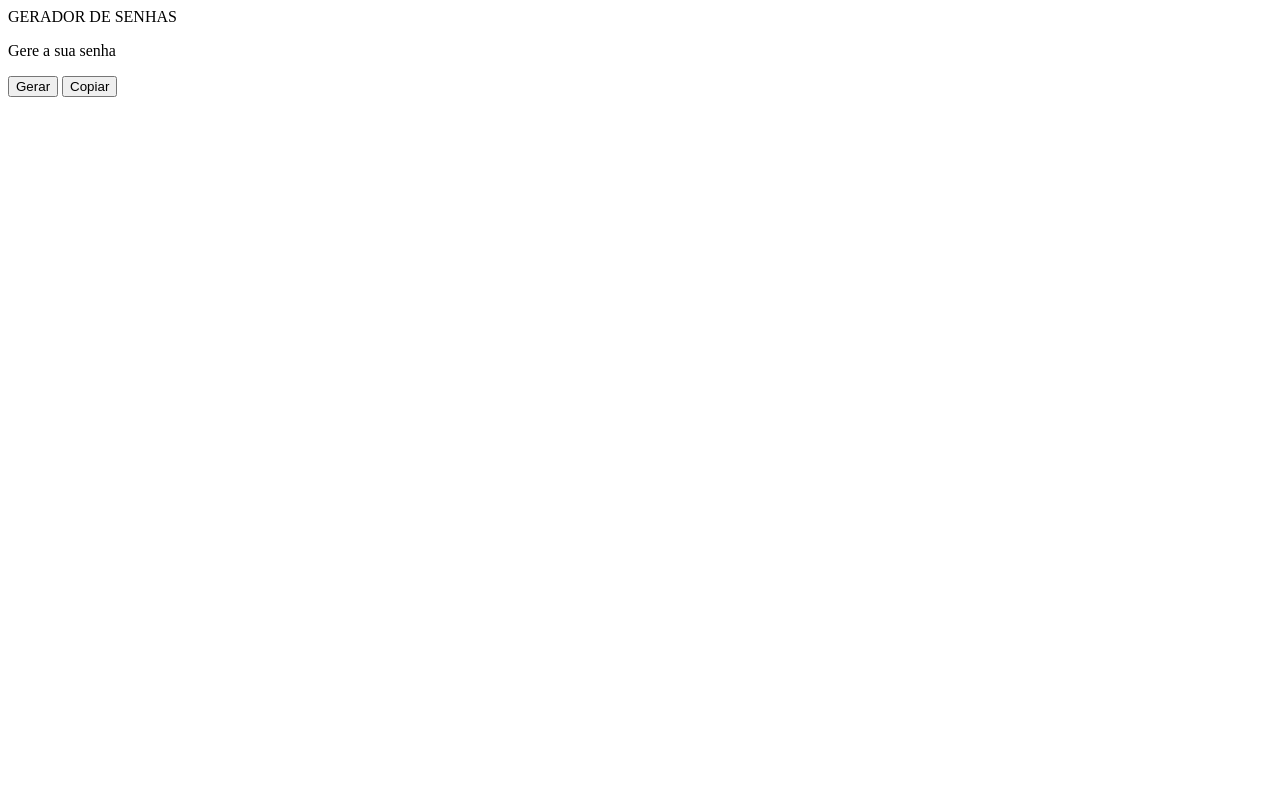
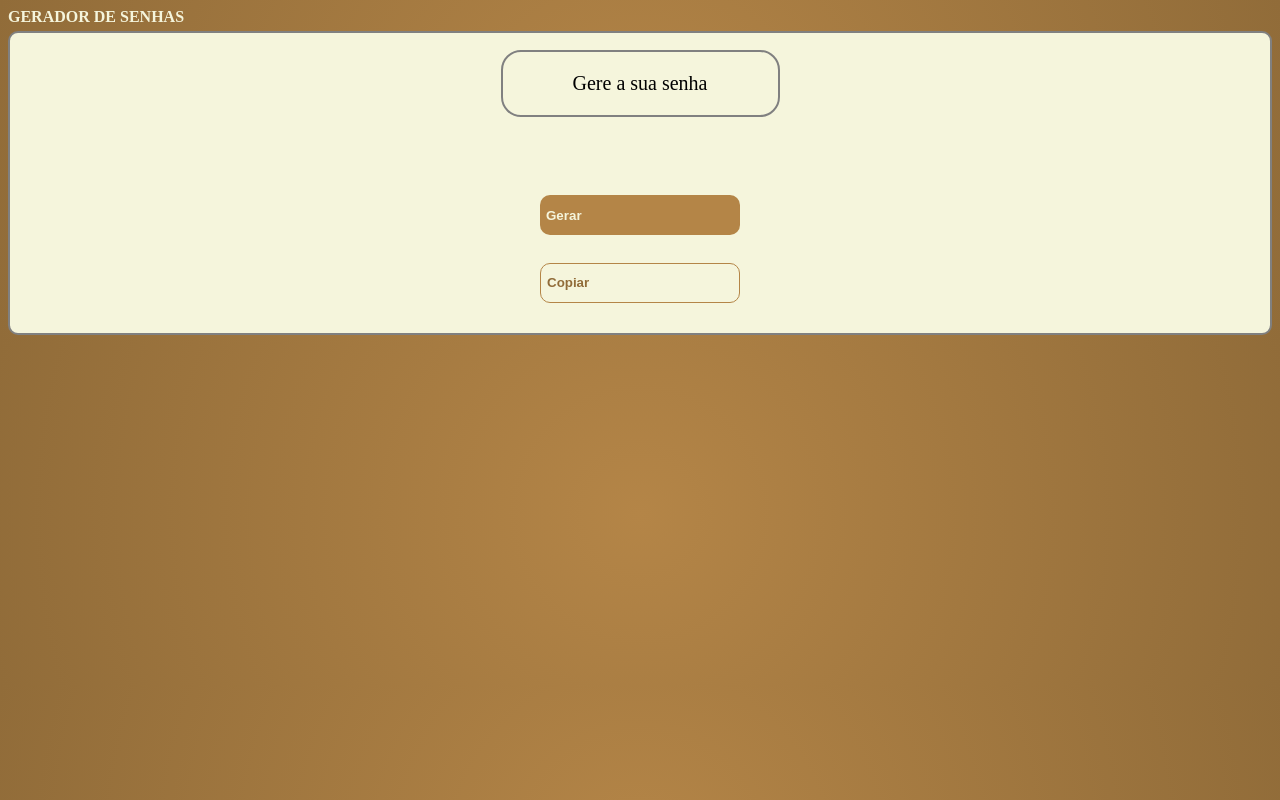
Before and after one commit to BrunoHenrique128/gerador-de-senha-memoravel, a plain HTML site: page index.html in a window 1280 px wide. Drawn offline with Linux system fonts and the light colour scheme.

Commit message:
Fiz a estilização do site

```diff
--- a/index.html
+++ b/index.html
@@ -7,7 +7,7 @@
     <link rel="stylesheet" href="style.css">
 </head>
 <body>
-    <header style="">GERADOR DE SENHAS</header>
+    <header>GERADOR DE SENHAS</header>
     <div class="container">
         <div class="passwordContainer">
             <p id="password">Gere a sua senha</p>
--- a/style.css
+++ b/style.css
@@ -0,0 +1,71 @@
+header {
+    margin-bottom: 5px;
+    color: beige;
+    font-weight: bold;
+}
+
+body {
+    background: radial-gradient(circle at center, #B48547, #916C39);
+}
+
+.container {
+    border: 2px solid gray;
+    border-radius: 10px;
+    height: 300px;
+    display: flex;
+    flex-direction: column;
+    justify-content: center;
+    align-items: center;
+    background-color: beige;
+}
+
+#password {
+    font-size: 20px;
+}
+
+.passwordContainer {
+    border: 2px solid gray;
+    display: flex;
+    justify-content: center;
+    margin-bottom: 25px;
+    border-radius: 20px;
+    width: 275px;
+}
+
+.btnContainer {
+    display: flex;
+    flex-direction: column;
+    justify-content: space-around;
+    align-items: center;
+    height: 175px;
+}
+
+.button {
+    background-color: brown;
+    border-radius: 10px;
+    border: 1px solid black;
+    display: flex;
+    flex-direction: column;
+    justify-content: center;
+    height: 40px;
+    width: 200px;
+    cursor: pointer;
+    font-weight: bold;
+}
+
+#generate {
+    margin-top: 40px;
+    background-color: #B48547;
+    border: none;
+    color: beige;
+}
+
+#generate:hover {
+    background: linear-gradient(to right, #B48547, #916C39);
+}
+
+#copyBtn {
+    background-color: beige;
+    border: 1px solid #B48547;
+    color: #916C39;
+}
```
